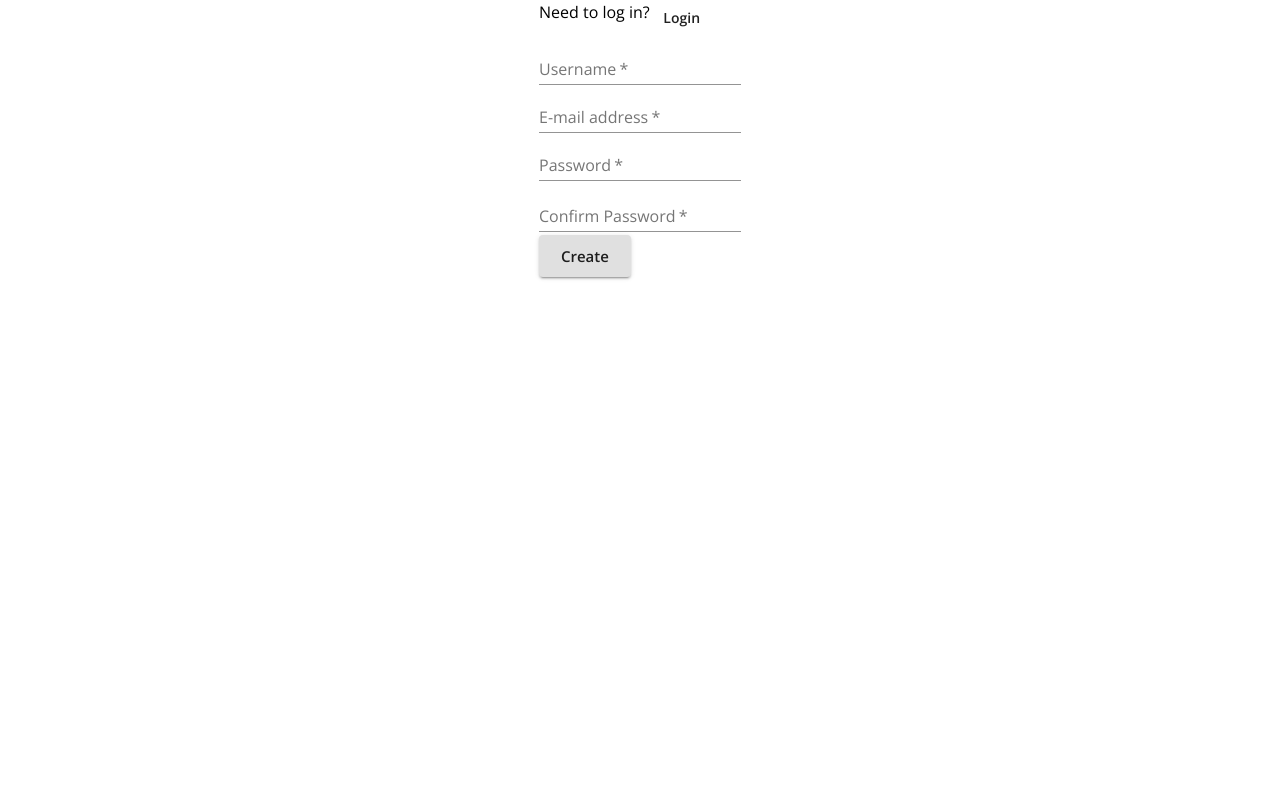
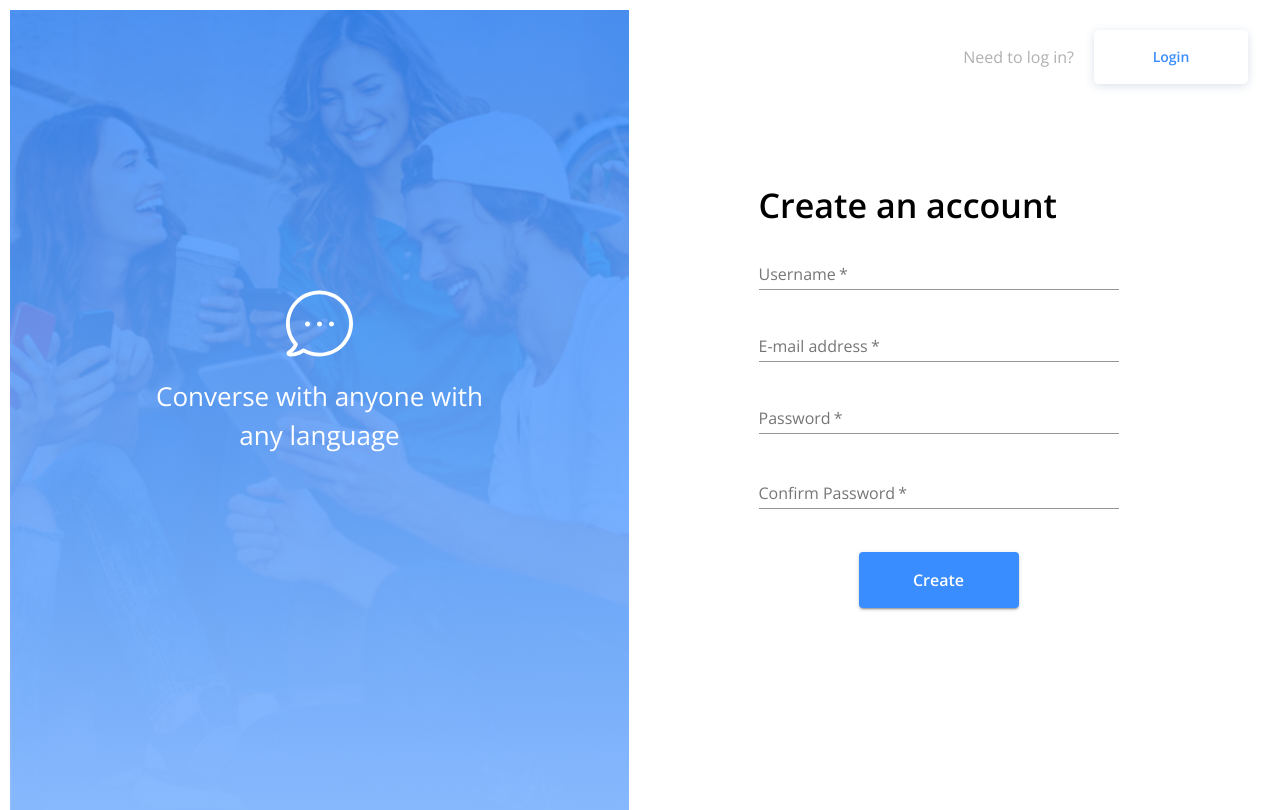
Before and after one commit to linadinh2602/messenger-app, a React (Create React App) app in the folder client/: page / in a window 1280 px wide. Built offline with nearby package versions, Linux system fonts and the light colour scheme; no server answers.

Commit message:
initial styling

```diff
--- a/client/src/Login.js
+++ b/client/src/Login.js
@@ -10,8 +10,97 @@ import {
   TextField,
 } from "@material-ui/core";
 import { login } from "./store/utils/thunkCreators";
+import { makeStyles } from "@material-ui/core/styles";
+import bubble from "../src/components/SVG/bubble.svg";
+
+export const useStyles = makeStyles((theme) => {
+  return {
+    root: {
+      display: "flex",
+      justifyContent: "space-between",
+      margin: theme.spacing(1, 3, 1, 1),
+    },
+    imageContainer: {
+      backgroundImage: `linear-gradient(to bottom, rgba(58, 141, 255, 0.85), rgba(134, 185, 255, 0.85)), url("../../images/bg-img.png")`,
+      padding: 0,
+      width: "100%",
+      backgroundSize: "cover",
+      backgroundRepeat: "no-repeat",
+      position: "relative",
+    },
+    img: {
+      width: "100%",
+    },
+    mainContent: {
+      display: "flex",
+      flexDirection: "column",
+      justifyContent: "flex-start",
+      alignItems: "center",
+      marginTop: theme.spacing(2),
+    },
+    topBar: {
+      marginRight: theme.spacing(2),
+    },
+    titleContainer: {
+      position: "absolute",
+      top: "35%",
+      left: "0",
+      width: "100%",
+    },
+    title: {
+      fontSize: 26,
+      fontWeight: "400",
+      textAlign: "center",
+      color: "#ffffff",
+      margin: "auto",
+      width: "60%",
+      marginTop: theme.spacing(2),
+    },
+    header: {
+      fontWeight: "bold",
+    },
+    loginBody: {
+      marginTop: theme.spacing(5),
+    },
+    whiteButtonGrid: {
+      width: 154,
+      height: 54,
+      borderRadius: 5,
+      boxShadow: "0px 2px 10px rgba(74,106,149,0.2)",
+    },
+    whiteButton: {
+      width: 154,
+      height: 54,
+      fontSize: 14,
+      textAlign: "center",
+    },
+    bubbleLogoContainer: {
+      display: "flex",
+      alignItems: "center",
+      width: "100%",
+    },
+    bubbleLogo: {
+      margin: "auto",
+    },
+    blueButtonGrid: {
+      width: 160,
+      height: 56,
+      borderRadius: 3,
+      width: "100%",
+      margin: theme.spacing(3, 5, 0, 5),
+    },
+    blueButton: {
+      width: 160,
+      height: 56,
+      fontSize: 16,
+      fontWeight: "bold",
+      textAlign: "center",
+    },
+  };
+});
 
 const Login = (props) => {
+  const classes = useStyles();
   const history = useHistory();
   const { user, login } = props;
 
@@ -26,18 +115,51 @@ const Login = (props) => {
   if (user.id) {
     return <Redirect to="/home" />;
   }
-
   return (
-    <Grid container justify="center">
-      <Box>
-        <Grid container item>
-          <Typography>Need to register?</Typography>
-          <Button onClick={() => history.push("/register")}>Register</Button>
+    <Box className={classes.root}>
+      <Box className={classes.imageContainer}>
+        <Grid className={classes.titleContainer}>
+          <Grid className={classes.bubbleLogoContainer}>
+            <img className={classes.bubbleLogo} src={bubble} alt="Logo" />
           </Grid>
+          <Typography className={classes.title}>
+            Converse with anyone with any language
+          </Typography>
+        </Grid>
+      </Box>
+      <Grid container item className={classes.mainContent}>
+        <Grid container item justify="flex-end" alignItems="center">
+          <Typography
+            variant="body1"
+            color="secondary"
+            className={classes.topBar}
+          >
+            Don't have an account?
+          </Typography>
+          <Grid className={classes.whiteButtonGrid}>
+            <Button
+              size="large"
+              color="primary"
+              className={classes.whiteButton}
+              onClick={() => history.push("/register")}
+            >
+              Create account
+            </Button>
+          </Grid>
+        </Grid>
+        <Grid
+          direction="column"
+          alignItems="center"
+          justify="center"
+          className={classes.loginBody}
+        >
+          <Typography variant="h4" className={classes.header}>
+            Welcome back!
+          </Typography>
           <form onSubmit={handleLogin}>
             <Grid>
               <Grid>
-              <FormControl margin="normal" required>
+                <FormControl margin="normal" fullWidth required>
                   <TextField
                     aria-label="username"
                     label="Username"
@@ -46,23 +168,32 @@ const Login = (props) => {
                   />
                 </FormControl>
               </Grid>
-            <FormControl margin="normal" required>
+              <Grid>
+                <FormControl margin="normal" fullWidth required>
                   <TextField
-                label="password"
+                    label="Password"
                     aria-label="password"
                     type="password"
                     name="password"
                   />
                 </FormControl>
-            <Grid>
-              <Button type="submit" variant="contained" size="large">
+              </Grid>
+              <Grid className={classes.blueButtonGrid}>
+                <Button
+                  type="submit"
+                  variant="contained"
+                  size="large"
+                  color="primary"
+                  className={classes.blueButton}
+                >
                   Login
                 </Button>
               </Grid>
             </Grid>
           </form>
+        </Grid>
+      </Grid>
     </Box>
-    </Grid>
   );
 };
 
--- a/client/src/Signup.js
+++ b/client/src/Signup.js
@@ -11,8 +11,11 @@ import {
   FormHelperText,
 } from "@material-ui/core";
 import { register } from "./store/utils/thunkCreators";
+import { useStyles } from "./Login";
+import bubble from "../src/components/SVG/bubble.svg";
 
 const Login = (props) => {
+  const classes = useStyles();
   const history = useHistory();
   const { user, register } = props;
   const [formErrorMessage, setFormErrorMessage] = useState({});
@@ -37,16 +40,50 @@ const Login = (props) => {
   }
 
   return (
-    <Grid container justify="center">
-      <Box>
-        <Grid container item>
-          <Typography>Need to log in?</Typography>
-          <Button onClick={() => history.push("/login")}>Login</Button>
+    <Box className={classes.root}>
+      <Box className={classes.imageContainer}>
+        {" "}
+        <Grid className={classes.titleContainer}>
+          <Grid className={classes.bubbleLogoContainer}>
+            <img className={classes.bubbleLogo} src={bubble} alt="Logo" />
           </Grid>
+          <Typography className={classes.title}>
+            Converse with anyone with any language
+          </Typography>
+        </Grid>
+      </Box>
+      <Grid container item className={classes.mainContent}>
+        <Grid container item justify="flex-end" alignItems="center">
+          <Typography
+            variant="body1"
+            color="secondary"
+            className={classes.topBar}
+          >
+            Need to log in?
+          </Typography>
+          <Grid className={classes.whiteButtonGrid}>
+            <Button
+              size="large"
+              color="primary"
+              className={classes.whiteButton}
+              onClick={() => history.push("/login")}
+            >
+              Login
+            </Button>
+          </Grid>
+        </Grid>
+        <Grid
+          direction="column"
+          alignItems="center"
+          className={classes.loginBody}
+        >
+          <Typography variant="h4" className={classes.header}>
+            Create an account
+          </Typography>
           <form onSubmit={handleRegister}>
+            <Grid item>
               <Grid>
-            <Grid>
-              <FormControl>
+                <FormControl margin="normal" fullWidth required>
                   <TextField
                     aria-label="username"
                     label="Username"
@@ -57,7 +94,7 @@ const Login = (props) => {
                 </FormControl>
               </Grid>
               <Grid>
-              <FormControl>
+                <FormControl margin="normal" fullWidth required>
                   <TextField
                     label="E-mail address"
                     aria-label="e-mail address"
@@ -68,7 +105,12 @@ const Login = (props) => {
                 </FormControl>
               </Grid>
               <Grid>
-              <FormControl error={!!formErrorMessage.confirmPassword}>
+                <FormControl
+                  margin="normal"
+                  fullWidth
+                  required
+                  error={!!formErrorMessage.confirmPassword}
+                >
                   <TextField
                     aria-label="password"
                     label="Password"
@@ -83,7 +125,12 @@ const Login = (props) => {
                 </FormControl>
               </Grid>
               <Grid>
-              <FormControl error={!!formErrorMessage.confirmPassword}>
+                <FormControl
+                  margin="normal"
+                  fullWidth
+                  required
+                  error={!!formErrorMessage.confirmPassword}
+                >
                   <TextField
                     label="Confirm Password"
                     aria-label="confirm password"
@@ -97,13 +144,22 @@ const Login = (props) => {
                   </FormHelperText>
                 </FormControl>
               </Grid>
-            <Button type="submit" variant="contained" size="large">
+              <Grid className={classes.blueButtonGrid}>
+                <Button
+                  type="submit"
+                  variant="contained"
+                  size="large"
+                  color="primary"
+                  className={classes.blueButton}
+                >
                   Create
                 </Button>
               </Grid>
+            </Grid>
           </form>
+        </Grid>
+      </Grid>
     </Box>
-    </Grid>
   );
 };
 
--- a/client/src/components/ActiveChat/Input.js
+++ b/client/src/components/ActiveChat/Input.js
@@ -29,6 +29,7 @@ const Input = (props) => {
   const handleSubmit = async (event) => {
     event.preventDefault();
 
+    if (event.target.text.value !== "") {
       const reqBody = {
         text: event.target.text.value,
         recipientId: otherUser.id,
@@ -36,6 +37,7 @@ const Input = (props) => {
       };
       await postMessage(reqBody);
       setText("");
+    }
   };
 
   return (
--- a/client/src/components/Sidebar/Chat.js
+++ b/client/src/components/Sidebar/Chat.js
@@ -6,12 +6,12 @@ import Chip from "@material-ui/core/Chip";
 import { BadgeAvatar, ChatContent } from "../Sidebar";
 import { setConversationActive } from "../../store/utils/thunkCreators";
 
-const useStyles = makeStyles(() => ({
+const useStyles = makeStyles((theme) => ({
   root: {
     borderRadius: 8,
     height: 80,
     boxShadow: "0 2px 10px 0 rgba(88,133,196,0.05)",
-    marginBottom: 10,
+    marginBottom: theme.spacing(1),
     display: "flex",
     alignItems: "center",
     "&:hover": {
@@ -19,7 +19,7 @@ const useStyles = makeStyles(() => ({
     },
   },
   unreadStatusChip: {
-    marginRight: 20,
+    marginRight: theme.spacing(2),
   },
 }));
 
--- a/client/src/components/Sidebar/ChatContent.js
+++ b/client/src/components/Sidebar/ChatContent.js
@@ -2,7 +2,7 @@ import React from "react";
 import { Box, Typography } from "@material-ui/core";
 import { makeStyles } from "@material-ui/core/styles";
 
-const useStyles = makeStyles((theme) => ({
+const useStyles = makeStyles(() => ({
   root: {
     display: "flex",
     justifyContent: "space-between",
--- a/client/src/index.css
+++ b/client/src/index.css
@@ -6,6 +6,10 @@ body {
   -moz-osx-font-smoothing: grayscale;
 }
 
+html, body, #root, #root>div {
+  height: 100%
+}
+
 code {
   font-family: source-code-pro, Menlo, Monaco, Consolas, "Courier New", monospace;
 }
--- a/client/src/themes/theme.js
+++ b/client/src/themes/theme.js
@@ -7,18 +7,19 @@ export const theme = createMuiTheme({
     button: {
       textTransform: "none",
       letterSpacing: 0,
-      fontWeight: "bold"
-    }
+      fontWeight: "bold",
+    },
   },
   overrides: {
     MuiInput: {
       input: {
-        fontWeight: "bold"
-      }
-    }
+        fontWeight: "bold",
+      },
+    },
   },
   palette: {
     primary: { main: "#3A8DFF" },
-    secondary: { main: "#B0B0B0" }
-  }
+    secondary: { main: "#B0B0B0" },
+  },
+  spacing: [0, 10, 20, 32, 64, 100],
 });
```
Also changed, not shown: client/src/components/ActiveChat/OtherUserBubble.js (+12 -7 lines), client/src/components/Sidebar/BadgeAvatar.js (+13 -9 lines), client/src/components/SnackbarError.js (+11 -8 lines), client/public/images/bg-img.png (added), client/src/components/SVG/bubble.svg (added). Lines whose indentation alone changed are shown as unchanged.
